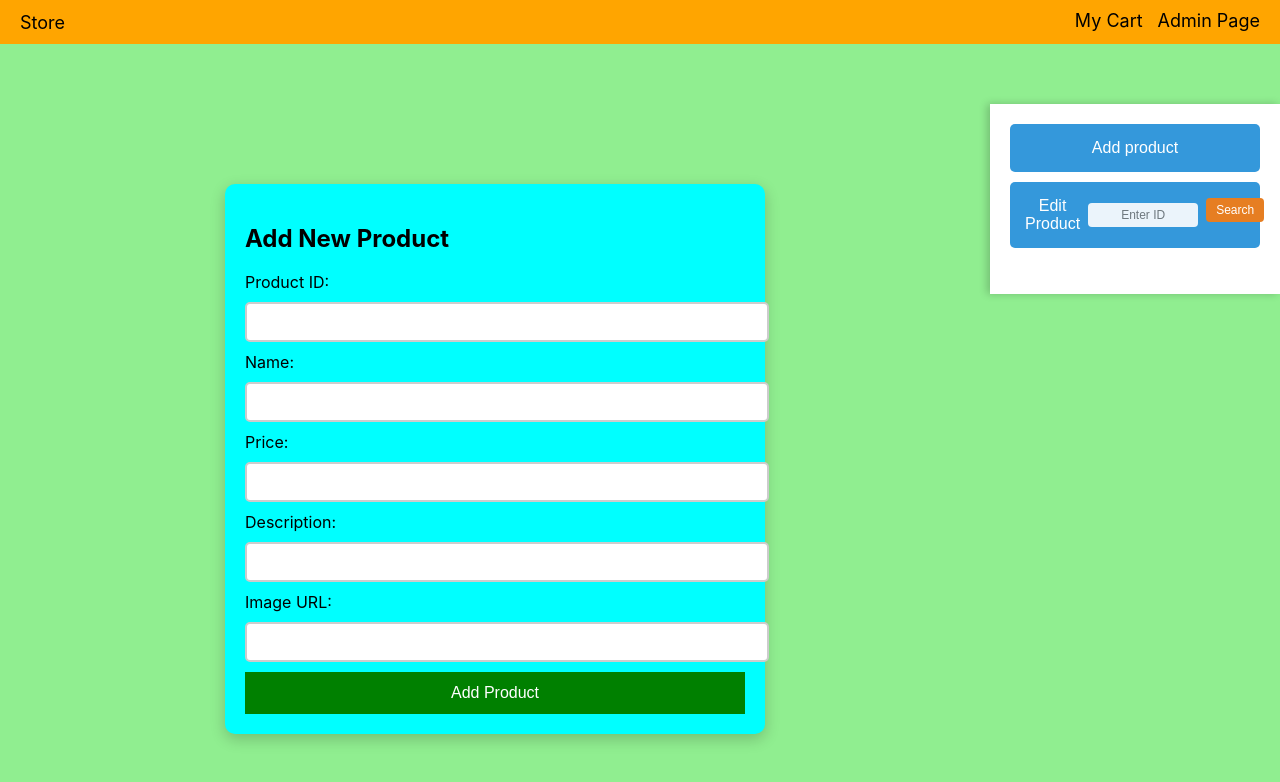
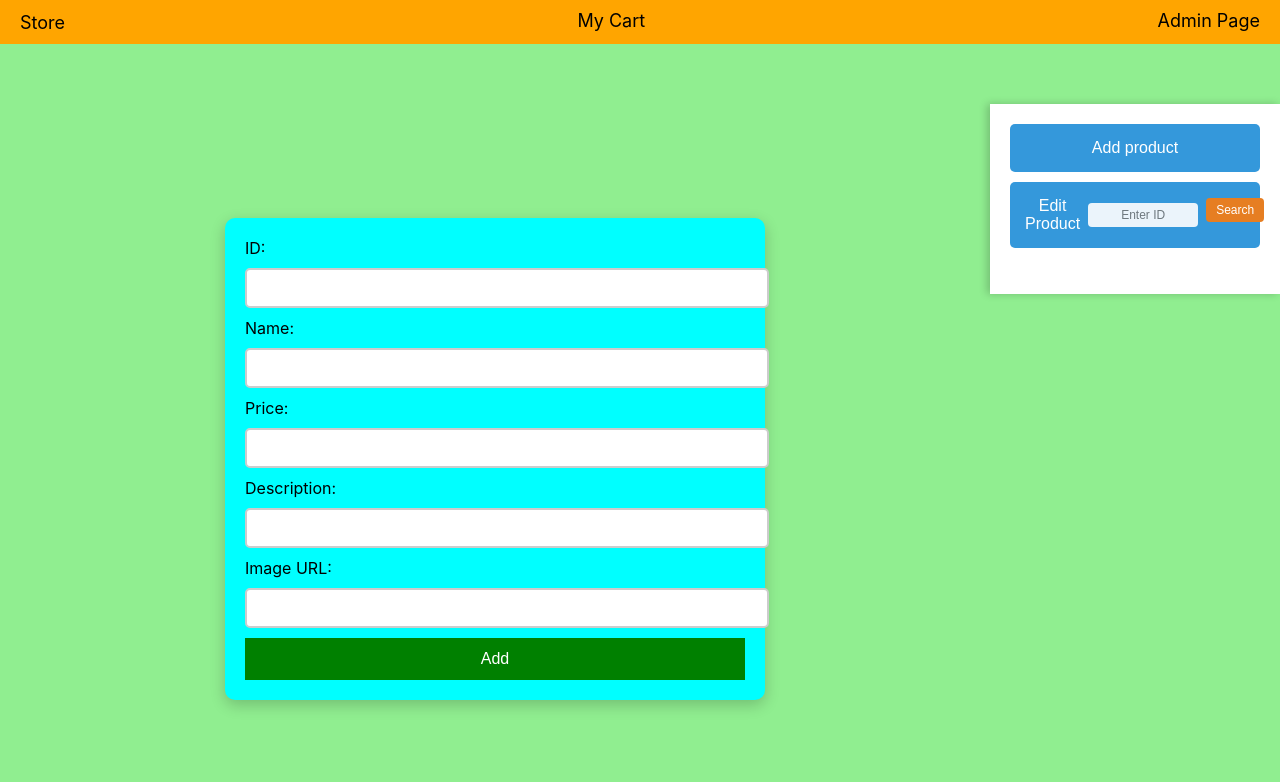
Before and after one commit to Tks23-hub/Small-Shop, a React (Create React App) app: page /admin in a window 1280 px wide. Shown: the top 782 px of the page. Built offline with nearby package versions, Linux system fonts and the light colour scheme.

Commit message:
Deleting unwanted stuff i will put them back later but now ill delete them for my class assignment

```diff
--- a/src/components/Navbar.js
+++ b/src/components/Navbar.js
@@ -6,13 +6,16 @@ function Navbar() {
       <div style={styles.left}>
         <Link to="/" style={styles.link}>Store</Link>
       </div>
+      <div style={styles.center}>
+        <Link to="/cart" style={styles.link}>My Cart</Link>
+      </div>
       <div style={styles.right}>
-        <Link to="/cart" style={styles.link}> My Cart</Link>
         <Link to="/admin" style={styles.link}>Admin Page</Link>
       </div>
     </nav>
   );
 }
+
 const styles = {
   navbar: {
     display: "flex",
@@ -21,6 +24,7 @@ const styles = {
     backgroundColor: "orange",
   },
   left: { fontSize: "20px", color: "white" },
+  center: { flex: 1, textAlign: "center" },
   right: { display: "flex", gap: "15px" },
   link: { color: "black", textDecoration: "none", fontSize: "18px" }
 };
--- a/src/pages/Admin.js
+++ b/src/pages/Admin.js
@@ -43,16 +43,13 @@ function Admin() {
     setProductData(null);
     setProductId("");
   };
-
-
   return (
     <div className="admin-container">
       <div className="admin-content">
         {selectedOption === "add" && (
           <div className="admin-form-container">
-            <h2>Add New Product</h2>
             <form onSubmit={handleAddProduct} className="admin-form">
-              <label>Product ID:</label>
+              <label>ID:</label>
               <input type="text" name="id" required />
               <label>Name:</label>
               <input type="text" name="name" required />
@@ -62,7 +59,7 @@ function Admin() {
               <input type="text" name="description" required />
               <label>Image URL:</label>
               <input type="text" name="image" required />
-              <button type="submit">Add Product</button>
+              <button type="submit">Add</button>
             </form>
           </div>
         )}
@@ -81,7 +78,6 @@ function Admin() {
               />
               <button onClick={handleSearch}>Search</button>
             </div>
-
             {productData && (
               <form onSubmit={handleUpdateProduct} className="admin-form">
                 <label>Product ID:</label>
@@ -100,8 +96,6 @@ function Admin() {
           </div>
         )}
       </div>
-
-
       <div className="admin-sidebar">
         <button onClick={() => setSelectedOption("add")}>Add product</button>
         <button className="edit-button" onClick={() => setSelectedOption("edit")}>
```
